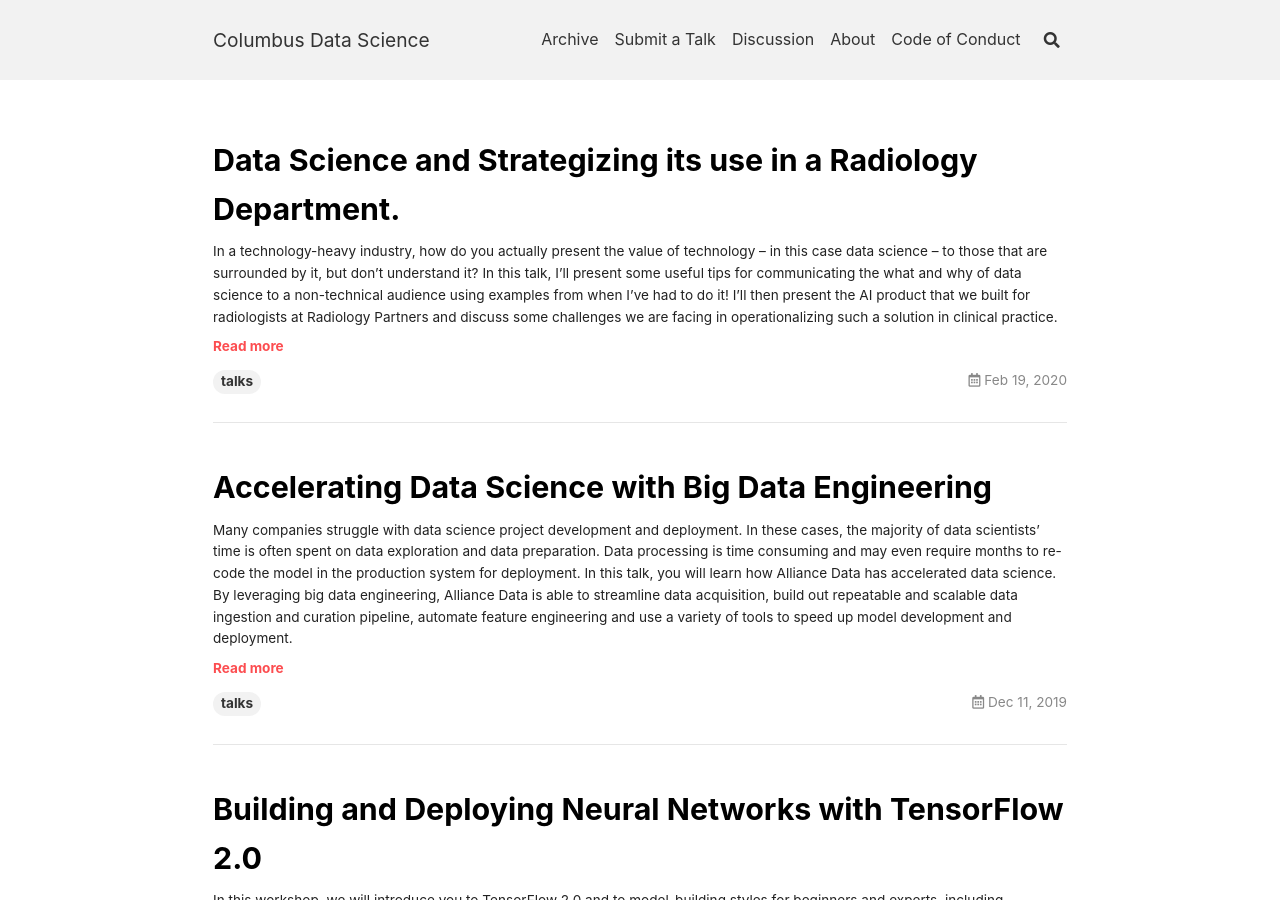
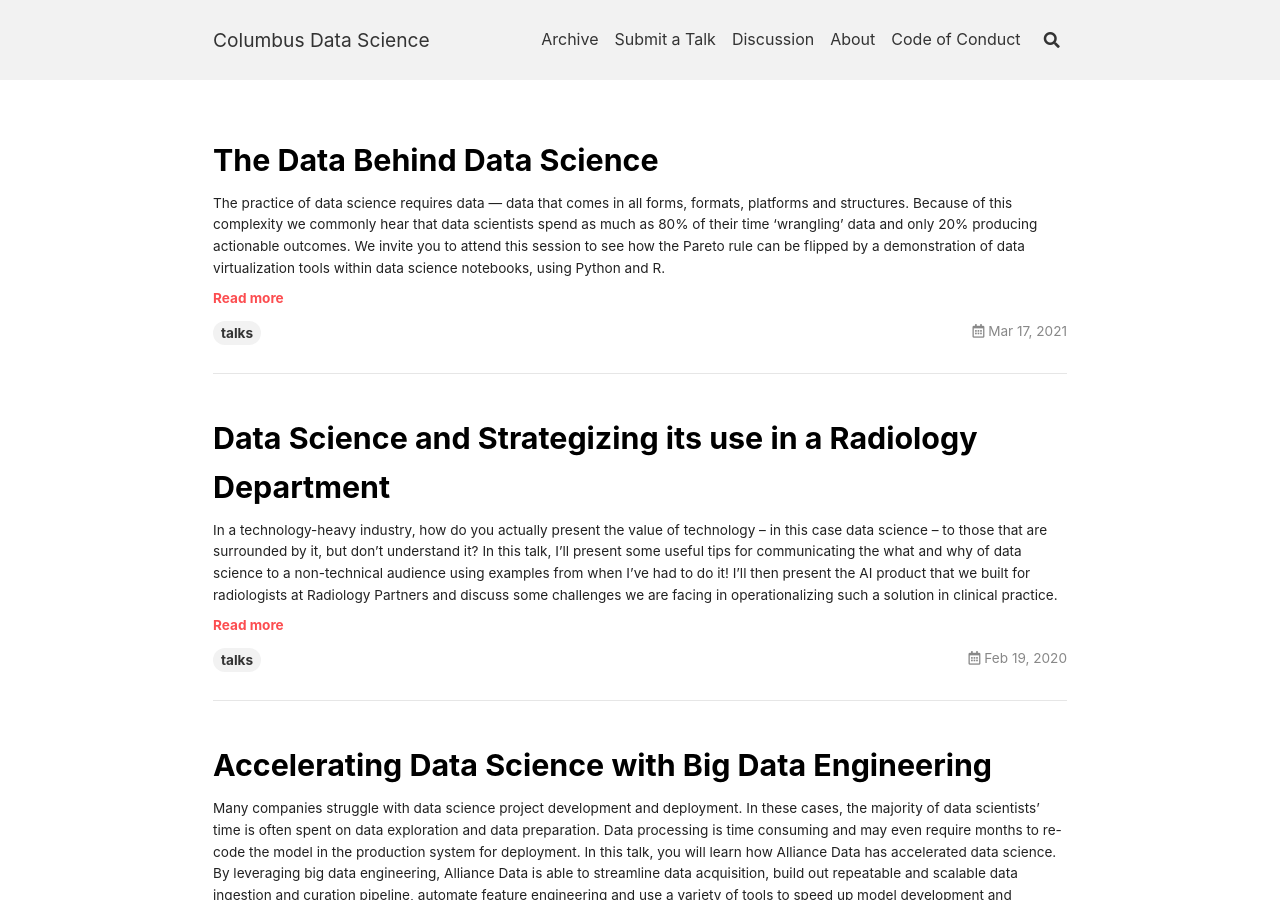
Before and after one commit to ColumbusDataScience/columbusdatascience.org, a Jekyll site: the page built from index.html, in a window 1280 px wide and 900 px high. Built offline with Jekyll 4.4.1, drawn with Linux system fonts in a browser that asks for light colours; nearby versions of some CDN libraries; the list of posts is cut into pages by our own code; some of the changed text lies outside the part shown.

Commit message:
March 2021 talk

```diff
--- /dev/null
+++ b/_posts/2021-03-17-the-data-behind-data-science.md
@@ -0,0 +1,14 @@
+---
+title: The Data Behind Data Science
+tags: talks
+---
+
+The practice of data science requires data --- data that comes in all forms, formats, platforms and structures. Because of this complexity we commonly hear that data scientists spend as much as 80% of their time ‘wrangling’ data and only 20% producing actionable outcomes. We invite you to attend this session to see how the Pareto rule can be flipped by a demonstration of data virtualization tools within data science notebooks, using Python and R.
+
+<!--more-->
+
+## About the Speakers
+
+Ed Robbins has been on the Denodo team as a solution engineer for 4 years. He has been led and been engaged with Fortune 1000 companies to drive highly successful projects in the course of his career. Prior to joining Denodo he was with Oracle for 20 years with a focus on BI/Analytics, Data Integration (ETL), and Data Warehousing. Ed resides in Chicago, IL
+
+Tom LaSalle has spent the better part of his career on data integration architecture patterns known as middleware. This includes internal process, data, and application integration as well as B2B integration. With this experience and highly successful customer implementations leveraging On Premise, Cloud and Hybrid integration topologies, Tom brings both a pragmatic and visionary point of view for clients who are evolving their data architectures toward digital transformation. Tom resides in Columbus, Ohio.
```
Also changed, not shown: _posts/2020-02-19-data-science-radiology.md (+1 -1 lines).
